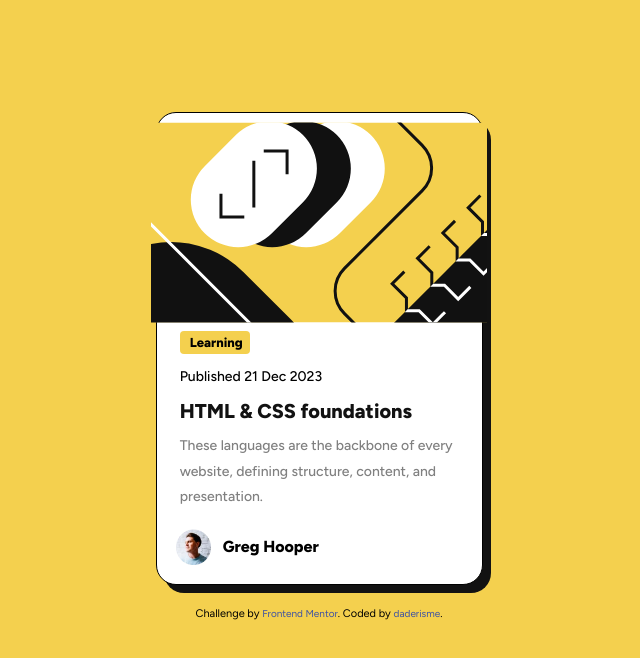
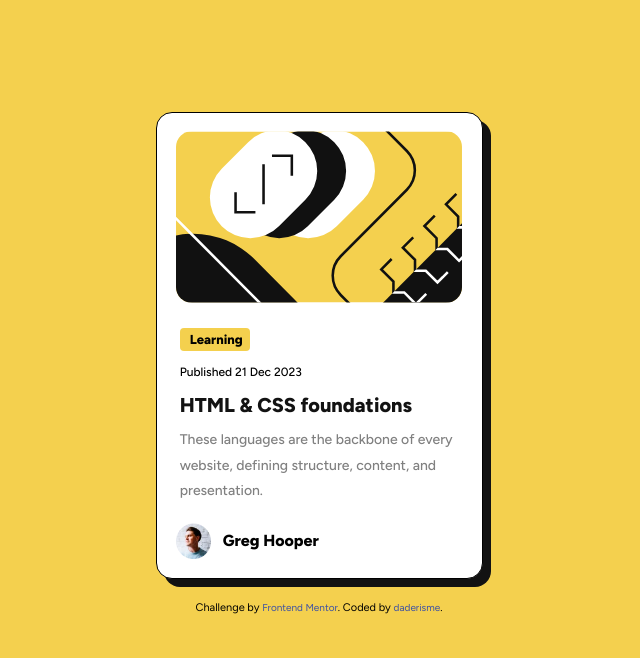
Before and after one commit to daderisme/BLOG-PREVIEW-CARD, a plain HTML site: page index.html in a window 1280 px wide. Shown: the whole page, without its empty margins (321-961 px from the left). Drawn offline with Linux system fonts and the light colour scheme.

Commit message:
Update styles.css for img borders

```diff
--- a/styles.css
+++ b/styles.css
@@ -23,14 +23,20 @@ body {
     padding: 1.2rem;
     border: 1px solid black;
     box-shadow: 8px 8px 0px 0px var(--black-);
-    border-radius: 20px;
+    border-radius: 1rem;
 }
 
 .card-img {
     display: flex;
     align-items: center;
     justify-content: center;
-    margin-top: -10px;
+    margin-top: -1px;
+}
+
+.card-img img {
+    width: 100%;
+    height: 100%;
+    border-radius: 16px;
 }
 
 .yellow-bg {
@@ -39,13 +45,13 @@ body {
     width: 70px;
     border-radius: 4px;
     font-weight: 800;
-    margin-top: 8px;
+    margin-top: 1.6rem;
     font-size: 13px;
 }
 
 .publish-date {
     padding: 14px 0;
-    font-size: 14px;
+    font-size: 12px;
     font-weight: 500;
 }
 
```
